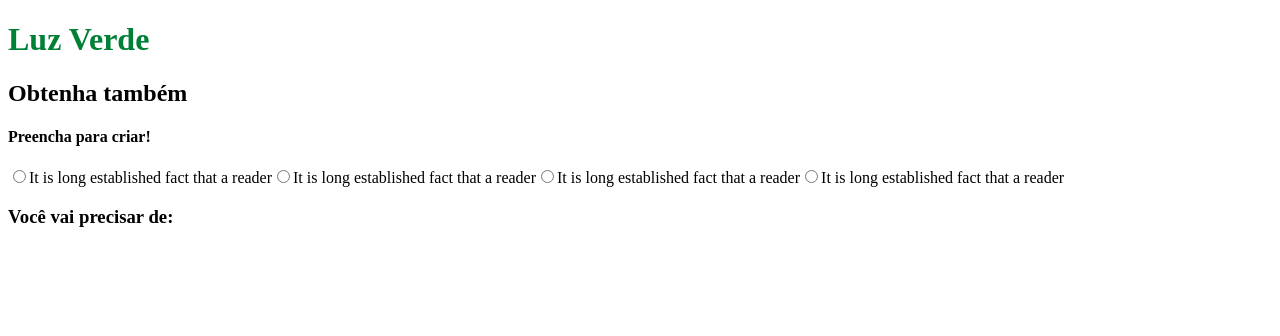
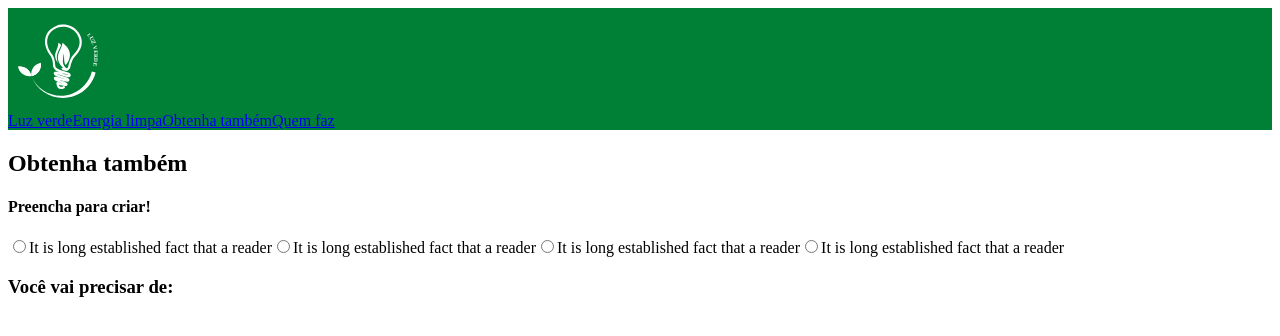
Before and after one commit to rede-cidada/luz-verde, a React (Create React App) app: page / in a window 1280 px wide. Shown: the top 336 px of the page. Built offline with nearby package versions, Linux system fonts and the light colour scheme.

Commit message:
Inclusão do Header

```diff
--- a/src/App.js
+++ b/src/App.js
@@ -1,14 +1,13 @@
-import React from 'react';
-import './App.css';
-import Aquecedor from './components/Aquecedor/Aquecedor';
-import Menu from './components/Menu/Menu.js';
+import React from "react";
+import "./App.css";
+import Aquecedor from "./components/Aquecedor/Aquecedor";
+import { Header } from "./components/Header/Header";
 
-
-function App()  {
+function App() {
   return (
     <div className="App">
-      <Menu />
-      <Aquecedor/>
+      <Header />
+      <Aquecedor />
     </div>
   );
 }
--- a/src/components/Header/Header.css
+++ b/src/components/Header/Header.css
@@ -0,0 +1,7 @@
+.logo {
+  width: 100px;
+}
+
+nav {
+  background-color: #008036;
+}
--- /dev/null
+++ b/src/components/Header/Header.js
@@ -0,0 +1,18 @@
+import React from "react";
+import { Link } from "./Link/Link";
+import Logo from "../../assets/img/logo.svg";
+import "./Header.css";
+export const Header = () => (
+  <nav>
+    <div>
+      <img className="logo" src={Logo} alt="Logo Luz Verde" />
+    </div>
+
+    <div>
+      <Link name="Luz verde" />
+      <Link name="Energia limpa" />
+      <Link name="Obtenha também" />
+      <Link name="Quem faz" />
+    </div>
+  </nav>
+);
--- /dev/null
+++ b/src/components/Header/Link/Link.js
@@ -0,0 +1,3 @@
+import React from "react";
+
+export const Link = (props) => <a href="#">{props.name}</a>;
--- a/src/components/Menu/Menu.js
+++ /dev/null
@@ -1,5 +0,0 @@
-import React from 'react';
-
-const Menu = () => <h1>Luz Verde</h1>
-
-export default Menu;
```
Also changed, not shown: src/assets/img/logo.svg (added), src/components/Menu/Menu.css (deleted), 1 other file (tests, documents, lock files or other folders).
